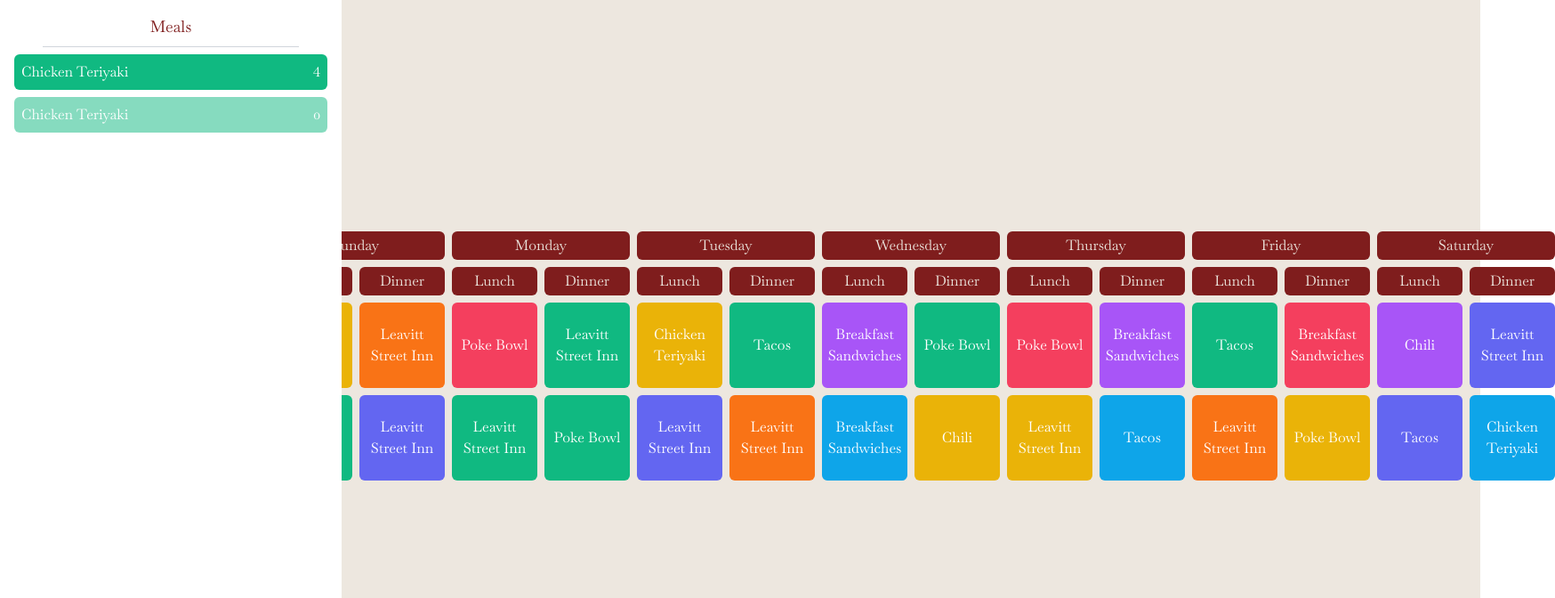
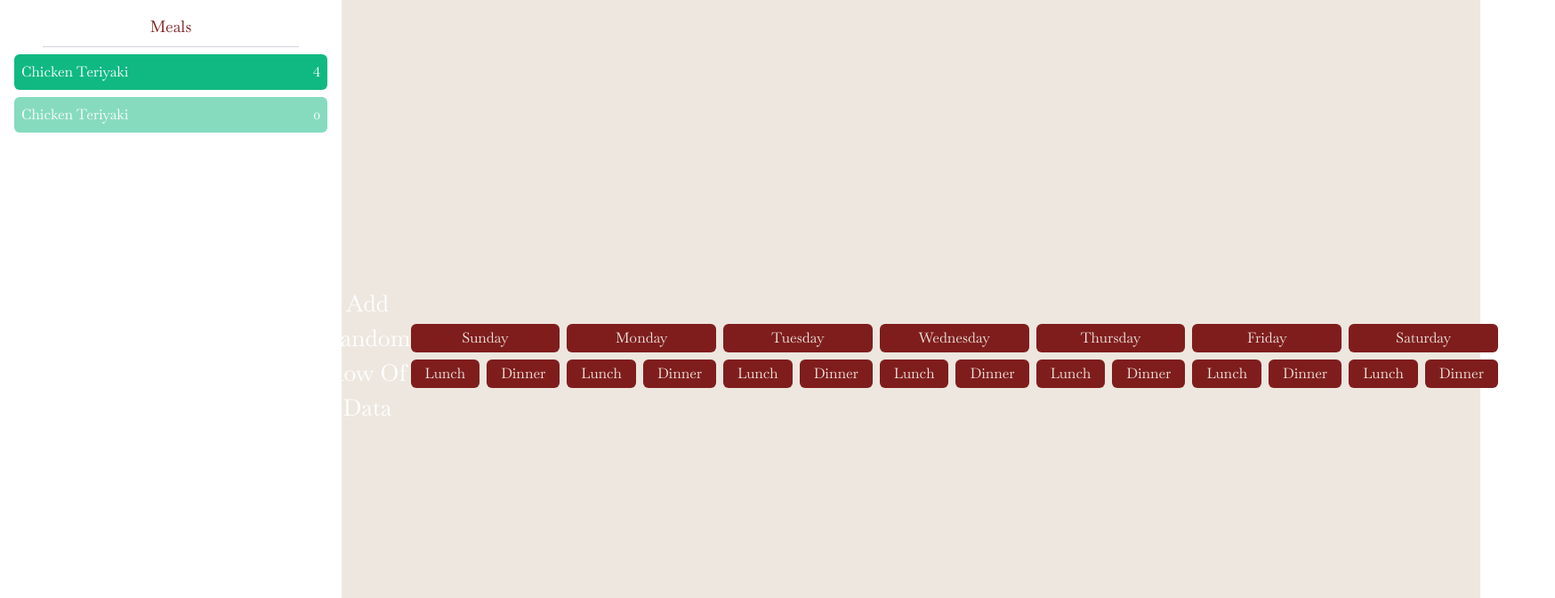
Before and after one commit to Kyle-Levy/meal-planner, a React (Create React App) app: page / in a window 1280 px wide. Shown: the top 672 px of the page at 89% size, 1748 px wide, since content can reach past the window. Built offline with nearby package versions, Linux system fonts and the light colour scheme.

Commit message:
Using a meal schedule context with immer to control the state of the application

```diff
--- a/package.json
+++ b/package.json
@@ -10,11 +10,13 @@
     "@types/node": "^16.18.48",
     "@types/react": "^18.2.21",
     "@types/react-dom": "^18.2.7",
+    "immer": "^10.0.2",
     "react": "^18.2.0",
     "react-dom": "^18.2.0",
     "react-hook-form": "^7.46.1",
     "react-scripts": "5.0.1",
     "typescript": "^4.9.5",
+    "use-immer": "^0.9.0",
     "web-vitals": "^2.1.4"
   },
   "scripts": {
--- a/src/App.tsx
+++ b/src/App.tsx
@@ -1,104 +1,15 @@
-import React, { useState } from 'react'
 import './App.css'
-import { TileColor, MealTileData, TileType } from './tile'
-import MealDay from './meal-day'
-import MealColumn from './meal-column'
-import Sidebar from './sidebar'
 
-export enum Day {
-    Sunday = 'Sunday',
-    Monday = 'Monday',
-    Tuesday = 'Tuesday',
-    Wednesday = 'Wednesday',
-    Thursday = 'Thursday',
-    Friday = 'Friday',
-    Saturday = 'Saturday',
-}
-
-export enum MealTime {
-    Breakfast = 'Breakfast',
-    Lunch = 'Lunch',
-    Dinner = 'Dinner',
-}
-
-type MealRowData = {
-    day: Day
-    mealTime: MealTime
-    meals: MealTileData[]
-}
-
-const MEALS = [MealTime.Lunch, MealTime.Dinner]
-
-const EMPTY_MEAL_DAYS: MealRowData[][] = Object.values(Day).reduce(
-    (acc, curr) => {
-        const day = MEALS.map((mealTime) => {
-            return { day: curr, mealTime, meals: [] }
-        })
-
-        acc.push(day)
-        return acc
-    },
-    [] as MealRowData[][]
-)
-
-const colors = Object.values(TileColor)
-const tempMealNames = [
-    'Chicken Teriyaki',
-    'Poke Bowl',
-    'Chili',
-    'Tacos',
-    'Breakfast Sandwiches',
-    'Leavitt Street Inn',
-]
-
-const makeMealTile = () => {
-    return {
-        type: TileType.FILLED,
-        color: colors[getRandomInt(colors.length)],
-        title: tempMealNames[getRandomInt(tempMealNames.length)],
-    }
-}
-
-function getRandomInt(max: number) {
-    return Math.floor(Math.random() * max)
-}
-
-EMPTY_MEAL_DAYS.forEach((day) => {
-    day.forEach((mealSlot) => {
-        mealSlot.meals.push(
-            getRandomInt(1) === 1 ? { type: TileType.EMPTY } : makeMealTile()
-        )
-        mealSlot.meals.push(
-            getRandomInt(1) === 1 ? { type: TileType.EMPTY } : makeMealTile()
-        )
-    })
-})
+import { MealScheduleProvider } from './context/MealSchedule'
+import MealSchedule from './meal-schedule'
 
 function App() {
     return (
         <div className="App">
             <header className="App-header bg-brown-50">
-                <div className="flex h-screen w-screen gap-4">
-                    <Sidebar />
-                    <div className="ml-96 flex h-full w-full items-center justify-center bg-brown-50 px-4">
-                        <div className="flex gap-2">
-                            {EMPTY_MEAL_DAYS.map((day) => {
-                                return (
-                                    <MealDay mealTime={day[0].day}>
-                                        {day.map((mealTime) => {
-                                            return (
-                                                <MealColumn
-                                                    mealTime={mealTime.mealTime}
-                                                    tiles={mealTime.meals}
-                                                />
-                                            )
-                                        })}
-                                    </MealDay>
-                                )
-                            })}
-                        </div>
-                    </div>
-                </div>
+                <MealScheduleProvider>
+                    <MealSchedule />
+                </MealScheduleProvider>
             </header>
         </div>
     )
--- /dev/null
+++ b/src/context/MealSchedule.tsx
@@ -0,0 +1,137 @@
+import { ReactNode, createContext, useCallback, useContext } from 'react'
+import { MealTileData, TileColor, TileType } from '../tile'
+import { useImmer } from 'use-immer'
+
+type MealScheduleProviderProps = {
+    children: ReactNode
+}
+
+type MealScheduleContext = {
+    scheduledMeals: MealDay[]
+    mealsToSchedule: MealToSchedule[]
+    addEmptyRow: () => void
+} | {}
+export enum Day {
+    Sunday = 'Sunday',
+    Monday = 'Monday',
+    Tuesday = 'Tuesday',
+    Wednesday = 'Wednesday',
+    Thursday = 'Thursday',
+    Friday = 'Friday',
+    Saturday = 'Saturday',
+}
+
+export enum MealTime {
+    Breakfast = 'Breakfast',
+    Lunch = 'Lunch',
+    Dinner = 'Dinner',
+}
+
+type MealDay = {
+    day: Day
+    mealColumnMap: Map<MealTime, MealTileData[]>
+}
+
+const MealDays: MealDay[] = [
+    {
+        day: Day.Sunday,
+        mealColumnMap: new Map<MealTime, MealTileData[]>([
+            [MealTime.Breakfast, [{ type: TileType.EMPTY }]],
+        ]),
+    },
+]
+
+type MealToSchedule = {
+    title: string
+    servingsLeft: number
+    color: TileColor
+}
+
+//Used to make random tiles
+function getRandomInt(max: number) {
+    return Math.floor(Math.random() * max)
+}
+
+//Used to make random tiles
+const colors = Object.values(TileColor)
+//Used to make random tiles
+const tempMealNames = [
+    'Chicken Teriyaki',
+    'Poke Bowl',
+    'Chili',
+    'Tacos',
+    'Breakfast Sandwiches',
+    'Leavitt Street Inn',
+]
+//Used to make random tiles
+const makeMealTile = () => {
+    return {
+        type: TileType.FILLED,
+        color: colors[getRandomInt(colors.length)],
+        title: tempMealNames[getRandomInt(tempMealNames.length)],
+    }
+}
+
+const MEALS_TO_PREPARE = [MealTime.Lunch, MealTime.Dinner]
+const MealScheduleContext = createContext<MealScheduleContext>({})
+
+export function MealScheduleProvider({ children }: MealScheduleProviderProps) {
+    const [scheduledMeals, setScheduledMeals] = useImmer(initializeWeek())
+    const [mealsToSchedule, setMealsToSchedule] = useImmer<MealToSchedule[]>([])
+
+    function initializeWeek(): MealDay[] {
+        return Object.values(Day).map((dayOfWeek) => {
+            const mealDay: MealDay = {
+                day: dayOfWeek,
+                mealColumnMap: new Map<MealTime, MealTileData[]>(
+                    MEALS_TO_PREPARE.map((mealTime) => {
+                        return [mealTime, []]
+                    })
+                ),
+            }
+            return mealDay
+        })
+    }
+
+    const addEmptyRow = useCallback(() => {
+        setScheduledMeals((oldScheduleState) => {
+            oldScheduleState.forEach((mealDay) => {
+                Array.from(mealDay.mealColumnMap.keys()).forEach((mealTimeKey) => {
+                    const setOfMeals = mealDay.mealColumnMap.get(
+                        mealTimeKey as MealTime
+                    )
+                    setOfMeals?.push({ type: TileType.EMPTY })
+                })
+            })
+        })
+    }, [])
+
+    function addMealToDay(
+        day: Day,
+        mealTime: MealTime,
+        mealIndex: number,
+        mealData: { title: string; color: TileColor }
+    ) {}
+
+    function removeMealFromDay() {}
+
+    const value = {
+        scheduledMeals,
+        mealsToSchedule,
+        addEmptyRow,
+    }
+
+    return (
+        <MealScheduleContext.Provider value={value}>
+            {children}
+        </MealScheduleContext.Provider>
+    )
+}
+
+export function useMealSchedule() {
+    const context = useContext(MealScheduleContext)
+    if(!('scheduledMeals' in context)){
+        throw new Error('Context lacks state and functions')
+    }
+    return context
+}
--- a/src/index.tsx
+++ b/src/index.tsx
@@ -3,6 +3,9 @@
 import './index.css';
 import App from './App';
 import reportWebVitals from './reportWebVitals';
+import { enableMapSet } from 'immer';
+
+enableMapSet()
 
 const root = ReactDOM.createRoot(
   document.getElementById('root') as HTMLElement
--- a/src/meal-column.tsx
+++ b/src/meal-column.tsx
@@ -1,19 +1,20 @@
 import Tile, { MealTileData } from './tile'
-import { MealTime } from './App'
+import { Day, MealTime } from './context/MealSchedule'
 
 type MealColumnProps = {
+    day: Day
     mealTime: MealTime
     tiles: MealTileData[]
 }
 
-export default function MealColumn({ mealTime, tiles }: MealColumnProps) {
+export default function MealColumn({ day,mealTime, tiles }: MealColumnProps) {
     return (
         <div className="flex flex-col gap-2">
             <div className="flex items-center justify-center rounded-md bg-red-900 px-4 py-1 text-base text-brown-50">
                 {mealTime}
             </div>
-            {tiles.map((tileData) => {
-                return <Tile {...tileData} />
+            {tiles.map((tileData, index) => {
+                return <Tile {...tileData} key={`${day} ${mealTime} ${index}`}/>
             })}
         </div>
     )
--- a/src/meal-day.tsx
+++ b/src/meal-day.tsx
@@ -1,5 +1,5 @@
 import { ReactNode } from 'react'
-import { Day } from './App'
+import { Day } from './context/MealSchedule'
 
 type MealColumnProps = {
     mealTime: Day
--- /dev/null
+++ b/src/meal-schedule.tsx
@@ -0,0 +1,54 @@
+import { Day, MealTime, useMealSchedule } from './context/MealSchedule'
+import MealColumn from './meal-column'
+import MealDay from './meal-day'
+import Sidebar from './sidebar'
+import { TileColor } from './tile'
+
+export default function MealSchedule() {
+    const mealScheduler = useMealSchedule()
+
+    return (
+        <div className="flex h-screen w-screen gap-4">
+            <Sidebar />
+            <div className="ml-96 flex h-full w-full items-center justify-center bg-brown-50 px-4">
+                <button
+                    onClick={() => {
+                        mealScheduler.addEmptyRow()
+                    }}
+                >
+                    Add Random Row Of Data
+                </button>
+
+                <div className="flex gap-2">
+                    {mealScheduler.scheduledMeals.map((mealDay) => {
+                        return (
+                            <MealDay mealTime={mealDay.day} key={mealDay.day}>
+                                {Array.from(mealDay.mealColumnMap.keys()).map(
+                                    (mealTime) => {
+                                        const setOfMeals =
+                                            mealDay.mealColumnMap.get(
+                                                mealTime
+                                            )
+                                        if (setOfMeals === undefined)
+                                            throw new Error(
+                                                `Missing set of meals for ${mealDay.day} ${mealTime}`
+                                            )
+
+                                        return (
+                                            <MealColumn
+                                                day={mealDay.day}
+                                                mealTime={mealTime}
+                                                tiles={setOfMeals}
+                                                key={`${mealDay.day} ${mealTime}`}
+                                            />
+                                        )
+                                    }
+                                )}
+                            </MealDay>
+                        )
+                    })}
+                </div>
+            </div>
+        </div>
+    )
+}
```
Also changed, not shown: 2 other files (tests, documents, lock files or other folders).
